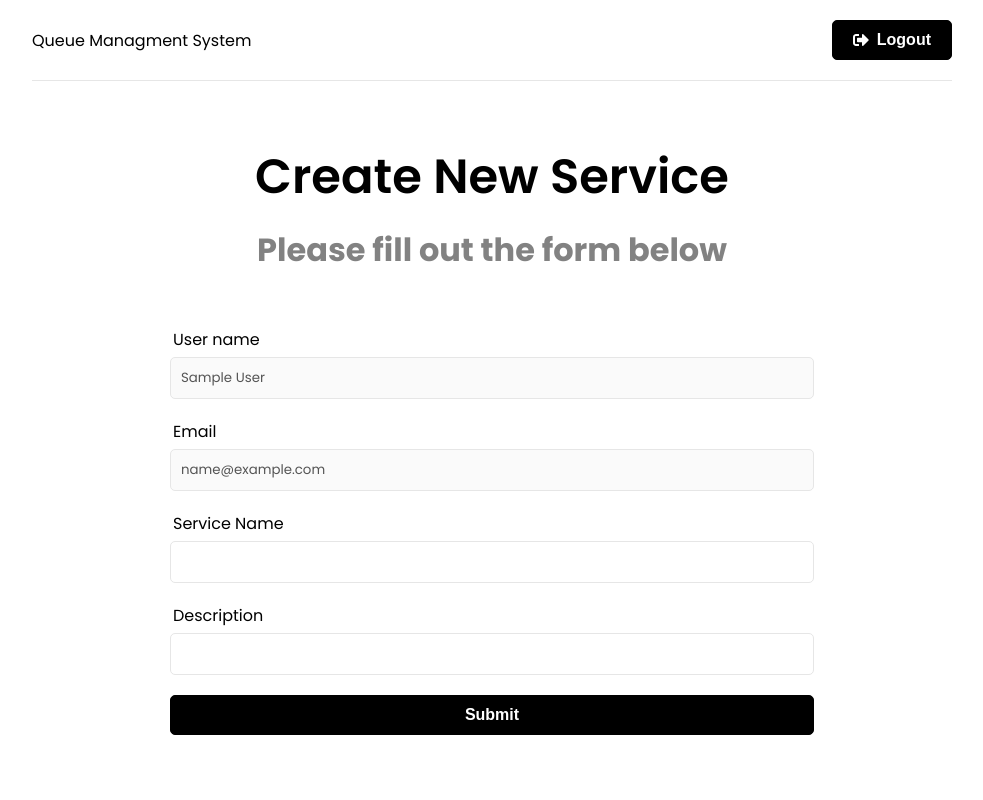
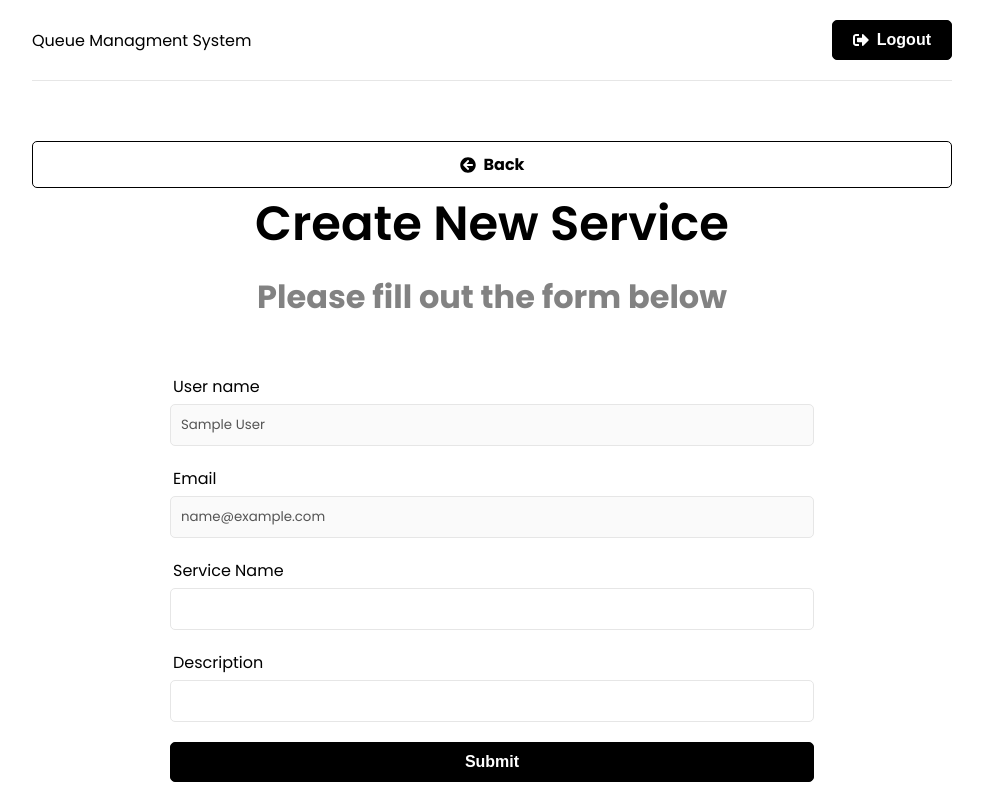
Before and after one commit to manny1918/q-in, a React (Vite) app in the folder frontend/: page /new-service in a window 1280 px wide. Shown: the whole page, without its empty margins (148-1131 px from the left). Built offline with nearby package versions, Linux system fonts and the light colour scheme; sample sign-in values are in the browser's storage.

Commit message:
Create back button

```diff
--- /dev/null
+++ b/frontend/src/components/BackButton.jsx
@@ -0,0 +1,10 @@
+import { Link } from "react-router-dom";
+import { FaArrowCircleLeft } from 'react-icons/fa'
+
+export default function BackButton({ url }) {
+    return (
+        <Link to={url} className="btn btn-reverse">
+            <FaArrowCircleLeft />Back
+        </Link>
+    )
+}
--- a/frontend/src/pages/NewService.jsx
+++ b/frontend/src/pages/NewService.jsx
@@ -4,6 +4,7 @@ import { useNavigate } from 'react-router-dom'
 import { toast } from 'react-toastify'
 import { reset, createService } from '../features/service/serviceSlice';
 import Spinner from '../components/Spinner'
+import BackButton from '../components/BackButton';
 
 export default function NewService() {
   const { user } = useSelector((state) => state.auth);
@@ -17,12 +18,12 @@ export default function NewService() {
   const dispatch = useDispatch()
   const navigate = useNavigate()
 
-  useEffect(()=>{
-    if(isError){
+  useEffect(() => {
+    if (isError) {
       toast.error(message)
     }
 
-    if(isSuccess){
+    if (isSuccess) {
       dispatch(reset())
       navigate('/services')
     }
@@ -32,15 +33,16 @@ export default function NewService() {
 
   const onSubmit = (e) => {
     e.preventDefault()
-    dispatch(createService({serviceName, description}))
+    dispatch(createService({ serviceName, description }))
   }
 
-  if(isLoading){
-    return <Spinner/>
+  if (isLoading) {
+    return <Spinner />
   }
 
   return (
     <>
+      <BackButton />
       <section className='heading'>
         <h1>Create New Service</h1>
         <p>Please fill out the form below</p>
```
